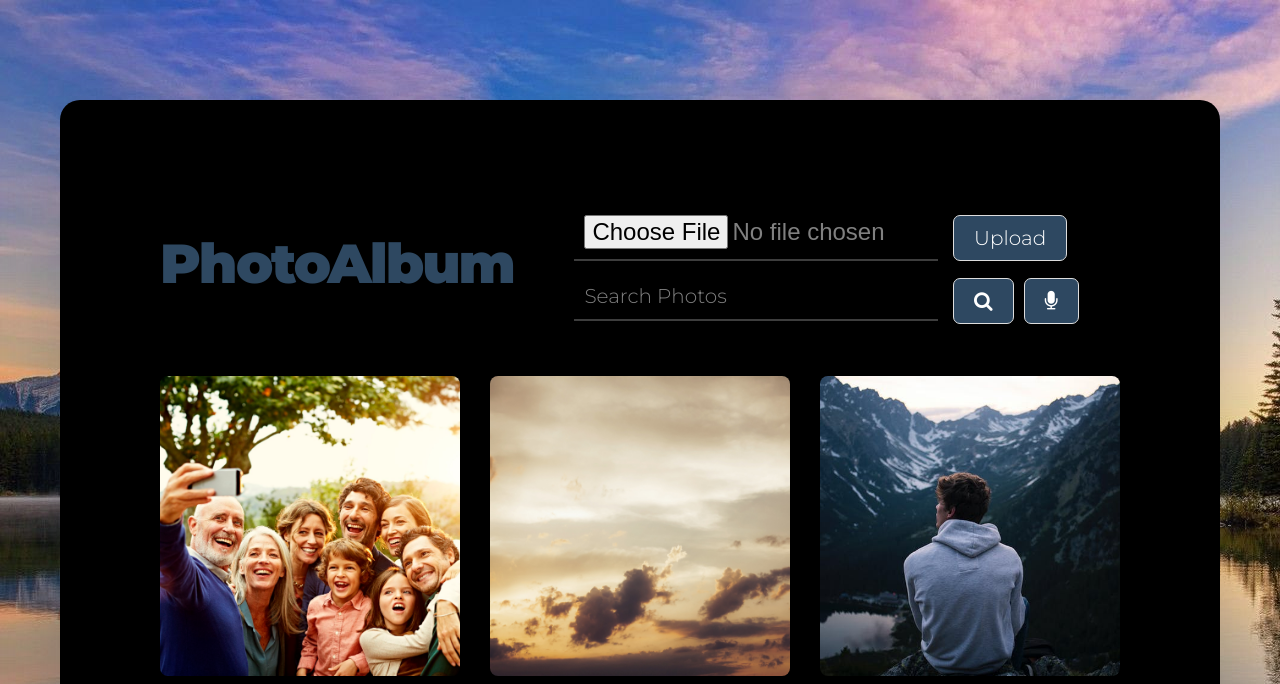
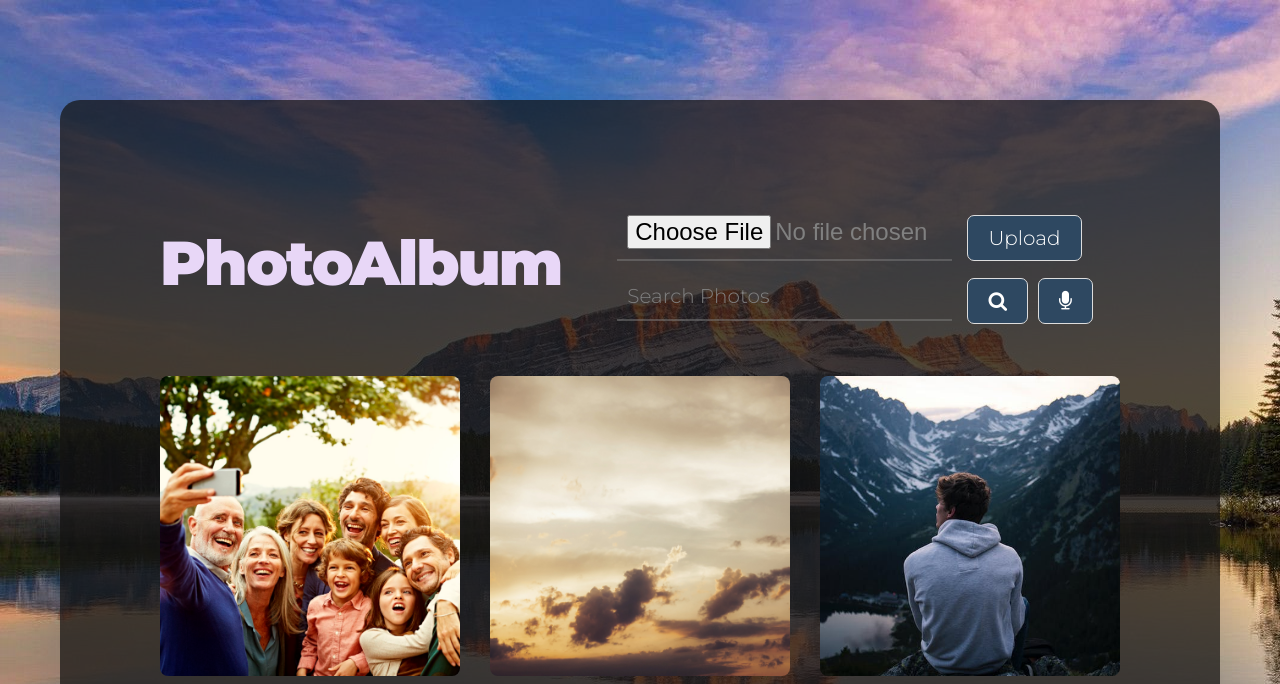
Before and after one commit to yukti99/Smart-Photo-Album-Frontend, a plain HTML site: page index.html in a window 1280 px wide. Shown: the top 684 px of the page. Drawn offline with Linux system fonts and the light colour scheme.

Commit message:
frontend updates

```diff
--- a/style.css
+++ b/style.css
@@ -35,7 +35,7 @@ section {
 
 .container {
   /* background-color: white; */
-  background-color: rgb(0, 0, 0);
+  background-color: rgb(20, 20, 20,0.75);
   width: 100%;
   max-width: 900px;
   margin: 0 auto;
@@ -92,8 +92,12 @@ input[type="text"] {
 .logo{
     background-color: transparent;
     box-shadow: grey;
-    color: rgb(46, 72, 97);
-    text-shadow: grey;
+    /* color: rgb(46, 72, 97); */
+    /* color:rgb(180, 213, 241); */
+    /* color:thistle; */
+    color:#e8d7f7;
+    /* text-shadow: grey; */
+    text-shadow: rgb(252, 250, 250);
 
 }
 
@@ -149,6 +153,7 @@ input[type="text"]::placeholder {
 .response{
   font-family: 'Montserrat', sans-serif;
   font-size: 20px;
+  color:#e8d7f7;
   /* margin: 5px 5px 5px 5px;  */
   margin-left: 70px;
 }
@@ -178,7 +183,8 @@ form ion-icon {
 }
 
 .item:hover {
-    box-shadow: 0px 0px 20px 3px #00000042;
+    /* box-shadow: 0px 0px 20px 3px #00000042; */
+    box-shadow: 0px 0px 20px 3px #f8f5f5f8;
   }
 
 .item:nth-last-child(1) {
@@ -210,7 +216,7 @@ form ion-icon {
     justify-content: space-between;
   }
   .header h1 {
-    font-size: 55px;
+    font-size: 62px;
   }
   .header input {
     font-size: 24px;
```
Also changed, not shown: index.html (+0 -1 lines), images/logo.jpg (added).
